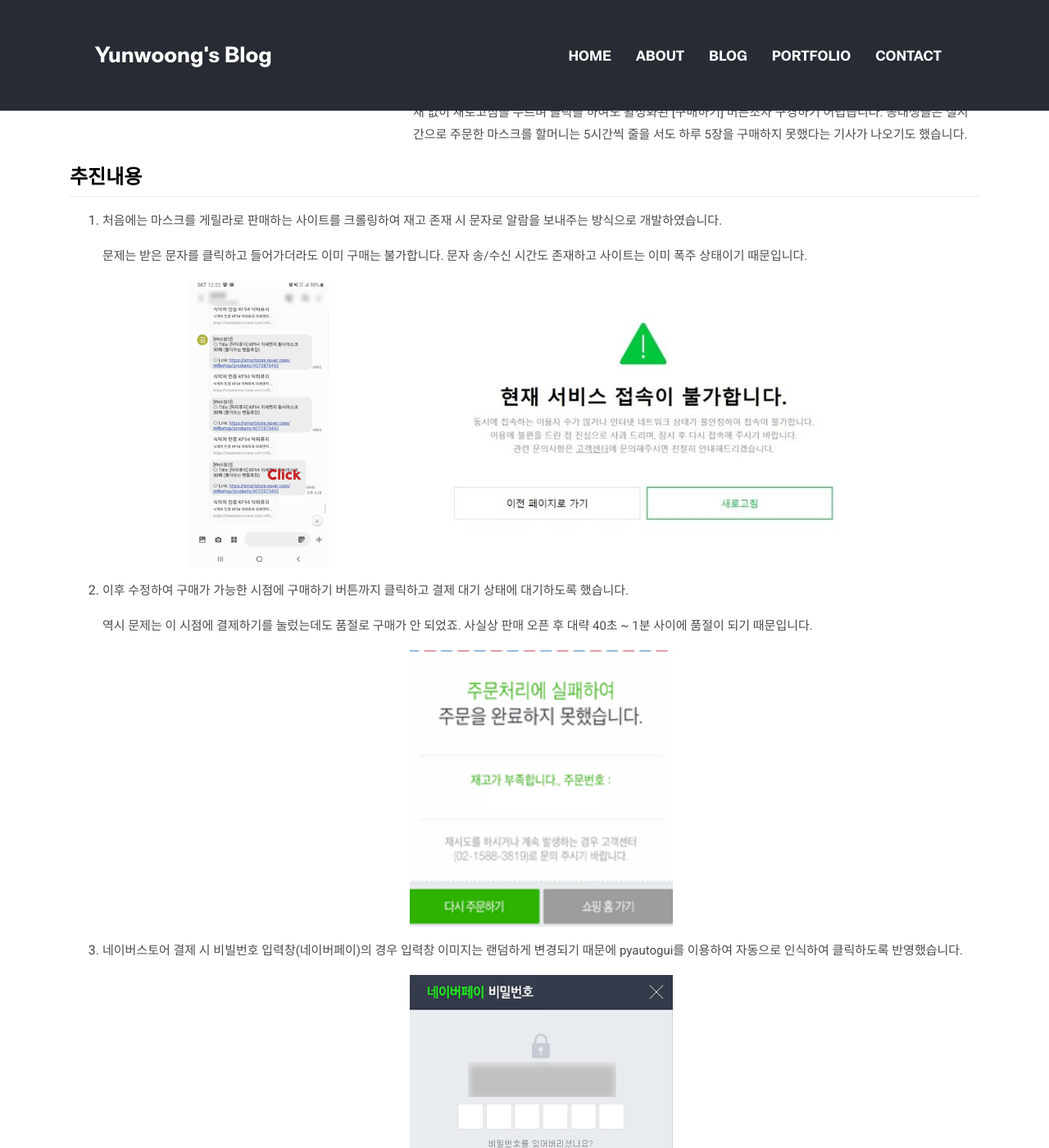
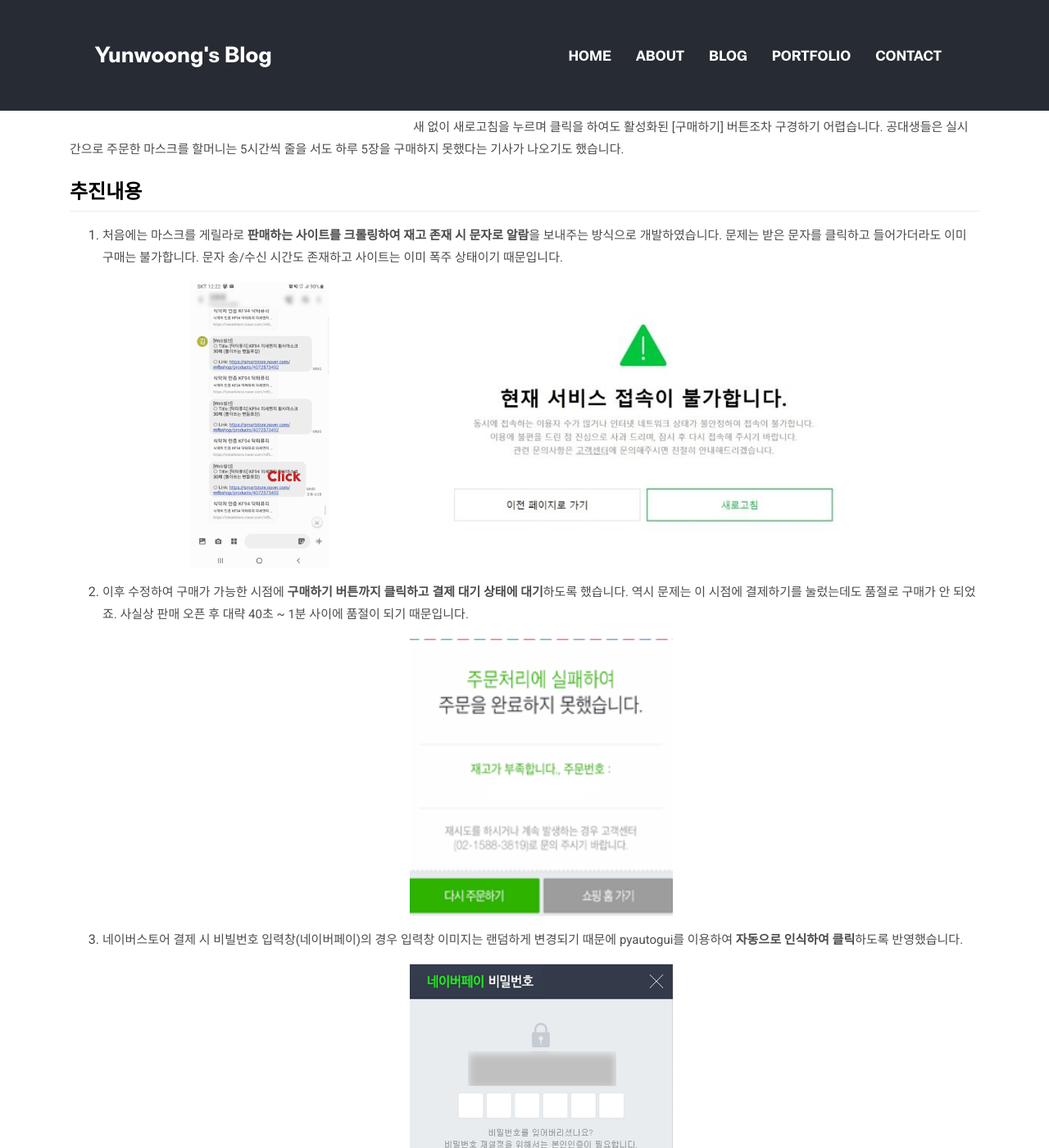
Before and after one commit to yunwoong7/yunwoong7.github.io, a Jekyll site: the page built from _portfolio/2020-03-05-automatic_order.markdown, in a window 1280 px wide and 1400 px high, scrolled down 907 px. Shown: the whole window at 82% size. Built offline with Jekyll 4.4.1, drawn with Linux system fonts in a browser that asks for light colours; some of the changed text lies outside the part shown; grey boxes are pictures that could not be loaded.

Commit message:
change page font

````diff
--- a/_portfolio/2017-09-12-predicting_customers_withdrawn.markdown
+++ b/_portfolio/2017-09-12-predicting_customers_withdrawn.markdown
@@ -10,9 +10,9 @@
 
 이동통신 시장에서는 고객 측면에서 전환 비용(Switching cost)이 매우 낮기 때문에 고객의 서비스 해지가 빈번하게 일어나고 **신규고객이나 타사의 고객을 유치하는 데에는 추가적인 비용이 발생**(단말기 보조금 지급, 판촉 행사 비용, 대리점의 수수료 등) 합니다.
 
-<h4 align="center">
+<h2 align="center">
   해지고객예측
-</h4>
+</h2>
 <div align="center">
   <img src="https://img.shields.io/badge/python-v3.5-blue.svg"/>
   <img src="https://img.shields.io/badge/PyQt5-v5.11.3-blue.svg"/>
@@ -20,6 +20,7 @@
   <img src="https://img.shields.io/badge/mglearn-v0.1.6-blue.svg"/>
   <img src="https://img.shields.io/badge/pandas-v0.20.3-blue.svg"/>
 </div>
+
 
 
 
--- a/_portfolio/2019-05-31-image_ocr.markdown
+++ b/_portfolio/2019-05-31-image_ocr.markdown
@@ -11,10 +11,6 @@
 <h1 align="center">
   <img src="/assets/images/portfolio/ocr/main.ico"><br/>Image OCR
 </h1>
-
-<h4 align="center">
-  Optical Character Recognition with Python
-</h4>
 
 <div align="center">
   <img src="https://img.shields.io/badge/python-v3.5-blue.svg"/>
--- a/_portfolio/2020-03-05-automatic_order.markdown
+++ b/_portfolio/2020-03-05-automatic_order.markdown
@@ -10,9 +10,9 @@
 
 코로나 19 로 인해 마스크 품귀 현상이 지속되면서 마스크 구매 경쟁이 치열해졌습니다. 공적 마스크를 배분하는 마스크 5부제까지 시행됐지만, 여전히 마스크 구하기는 어려워서 마스크 구매가 가능한 시점에 알림을 주거나 자동으로 구매하는 프로그램을 만들었습니다.
 
-<h4 align="center">
+<h2 align="center">
   마스크 자동 구매
-</h4>
+</h2>
 <div align="center">
   <img src="https://img.shields.io/badge/python-v3.6-blue.svg"/>
   <img src="https://img.shields.io/badge/PyQt5-v5.11.3-blue.svg"/>
@@ -31,9 +31,7 @@
 
 ## 추진내용
 
-1. 처음에는 마스크를 게릴라로 판매하는 사이트를 크롤링하여 재고 존재 시 문자로 알람을 보내주는 방식으로 개발하였습니다.
-
-   문제는 받은 문자를 클릭하고 들어가더라도 이미 구매는 불가합니다. 문자 송/수신 시간도 존재하고 사이트는 이미 폭주 상태이기 때문입니다.
+1. 처음에는 마스크를 게릴라로 **판매하는 사이트를 크롤링하여 재고 존재 시 문자로 알람**을 보내주는 방식으로 개발하였습니다. 문제는 받은 문자를 클릭하고 들어가더라도 이미 구매는 불가합니다. 문자 송/수신 시간도 존재하고 사이트는 이미 폭주 상태이기 때문입니다.
 
 
 
@@ -45,9 +43,7 @@
 
 
 
-2. 이후 수정하여 구매가 가능한 시점에 구매하기 버튼까지 클릭하고 결제 대기 상태에 대기하도록 했습니다.
-
-   역시 문제는 이 시점에 결제하기를 눌렀는데도 품절로 구매가 안 되었죠. 사실상 판매 오픈 후 대략 40초 ~ 1분 사이에 품절이 되기 때문입니다.
+2. 이후 수정하여 구매가 가능한 시점에 **구매하기 버튼까지 클릭하고 결제 대기 상태에 대기**하도록 했습니다. 역시 문제는 이 시점에 결제하기를 눌렀는데도 품절로 구매가 안 되었죠. 사실상 판매 오픈 후 대략 40초 ~ 1분 사이에 품절이 되기 때문입니다.
 
    <div align="center">
      <img src="/assets/images/portfolio/automatic_order/automation_order_2.png" width="30%">
@@ -55,7 +51,7 @@
 
 
 
-3. 네이버스토어 결제 시 비빌번호 입력창(네이버페이)의 경우 입력창 이미지는 랜덤하게 변경되기 때문에 pyautogui를 이용하여 자동으로 인식하여 클릭하도록 반영했습니다.
+3. 네이버스토어 결제 시 비빌번호 입력창(네이버페이)의 경우 입력창 이미지는 랜덤하게 변경되기 때문에 pyautogui를 이용하여 **자동으로 인식하여 클릭**하도록 반영했습니다.
 
    <div align="center">
      <img src="/assets/images/portfolio/automatic_order/automation_order_3.png" width="30%">
@@ -63,11 +59,13 @@
 
 
 
-4. 네이버페이 결제를 위해 창을 전환하는 시간과 자동으로 인식하는 약간의 시간이 존재하여 조금 더 빠른 결제를 위해 결제수단을 "나중에 결제"로 변경하였습니다.
+4. 네이버페이 결제를 위해 창을 전환하는 시간과 자동으로 인식하는 약간의 시간이 존재하여 조금 더 빠른 결제를 위해 **결제수단을 "나중에 결제"로 변경**하였습니다.
 
    <div align="center">
      <img src="/assets/images/portfolio/automatic_order/automation_order_4.png" width="70%">
    </div>
+
+
 
 
 
@@ -105,6 +103,8 @@
 
 mouse = Controller()
 ```
+
+
 N개로 수행 할 수 있도록 Browser 라는 클래스로 만듭니다. Input으로 User ID, Password, Pay Number를 받습니다.
 
 ```python
@@ -129,6 +129,8 @@
             user32 = windll.user32
             user32.SetProcessDPIAware()
 ```
+
+
 크롬을 사용합니다. 창을 활성화하지 않을 경우 option으로 headless를 추가합니다.
 
 ```python
@@ -142,6 +144,8 @@
         self.driver = webdriver.Chrome('chromedriver', chrome_options=chrome_options)
 ```
 
+
+
 구매상품에 따라 옵션이 존재 할 수 있습니다. (Ex - 사이즈, 색상 등) 구매하고자 하는 옵션을 입력받고 존재하지 않은 경우 (품절 포함) 다른 상품을 선택하여 구매할 지 입력합니다.
 
 ```python
@@ -151,6 +155,8 @@
         self.option = option
         self.another = another
 ```
+
+
 
 로그인을 수행합니다. 자동 로그인 방지를 우회하기 위해 스크립트로 id와 password를 변경합니다.
 
@@ -166,6 +172,8 @@
         print('{} 로그인'.format(self.user_id))
         time.sleep(1)
 ```
+
+
 
 상품의 재고 여부를 조회합니다. 재고가 존재할 때까지 반복적으로 수행합니다.
 
@@ -245,6 +253,8 @@
 
         self.checkout()
 ```
+
+
 구매를 진행합니다. 위에 설명해 드린 것처럼 자동결제까지 구현했다가 좀 더 빠른 구매를 위해 "나중에 결제"로 변경하였습니다.
 
 ```python
@@ -332,6 +342,8 @@
             # 10분간 대기 이후 Thread는 종료
             time.sleep(600)
 ```
+
+
 모든 수행은 Thread로 수행됩니다.
 
 ```python
@@ -419,7 +431,7 @@
 
 
 <div align="center">
-  <img src="/assets/images/portfolio/automatic_order/automation_order_5.png" width="100%">
+  <img src="/assets/images/portfolio/automatic_order/automation_order_5.png" width="70%">
 </div>
 
 
@@ -427,7 +439,7 @@
 마지막으로 UI를 포함하여 개발하였습니다. UI를 개발할 때에는 다른 사용자가 사용한다는 생각으로 개발하다보니 고민해야 할 게 항상 많은 것 같습니다.
 
 <div align="center">
-  <img src="/assets/images/portfolio/automatic_order/automation_order_6.png" width="100%">
+  <img src="/assets/images/portfolio/automatic_order/automation_order_6.png" width="70%">
 </div>
 
 프로그램을 이용하여 대량으로 구매하진 않았습니다. 마스크 품귀 현상이 지속되고 이미 많은 사람이 기술(UiPath, Selenium, Macro 등)을 이용하여 구매하고 있었죠. **기술과 정보의 격차로 인한 마스크 수급의 차이**가 있었는데 마스크 페이지가 열리면 "새로고침"을 하고 있는 저를 보면서 **나는 과연 지금까지 나의 편의를 위해 개발을 한 적이 있었는지 의문**에서 개발하였습니다.
--- a/_portfolio/2020-11-25-ReST.markdown
+++ b/_portfolio/2020-11-25-ReST.markdown
@@ -12,10 +12,10 @@
 
 
 
+<h2 align="center">
+  The RPA Solution that accelerates your digital transformation
+</h2>
 
-<h4 align="center">
-  The RPA Solution that accelerates your digital transformation
-</h4>
 
 <div align="center">
   <img src="https://img.shields.io/badge/python-v3.7-blue.svg"/>
````
Also changed, not shown: other parts of _portfolio/2019-05-31-image_ocr.markdown (+1 -1 lines), _data/settings.yml (+5 -5 lines), _portfolio/2019-09-09-EDS.markdown (+5 -4 lines).
